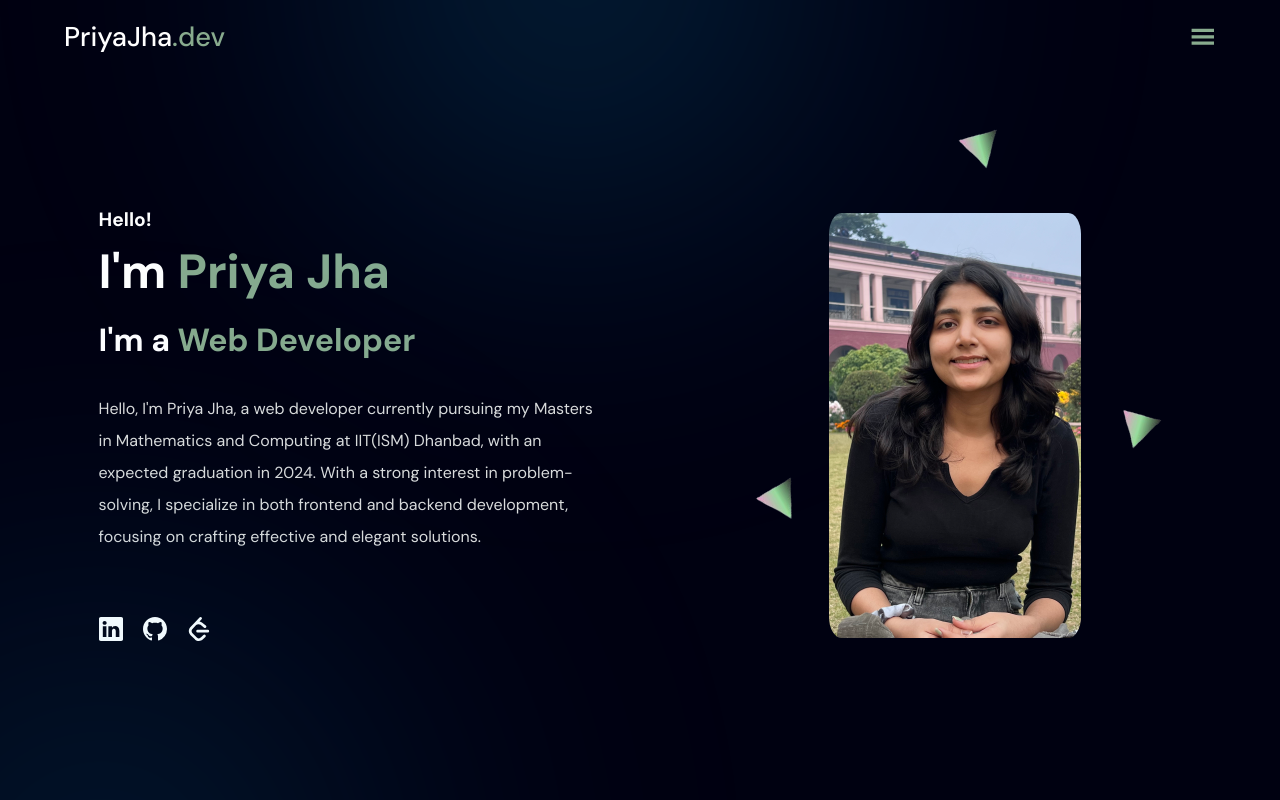
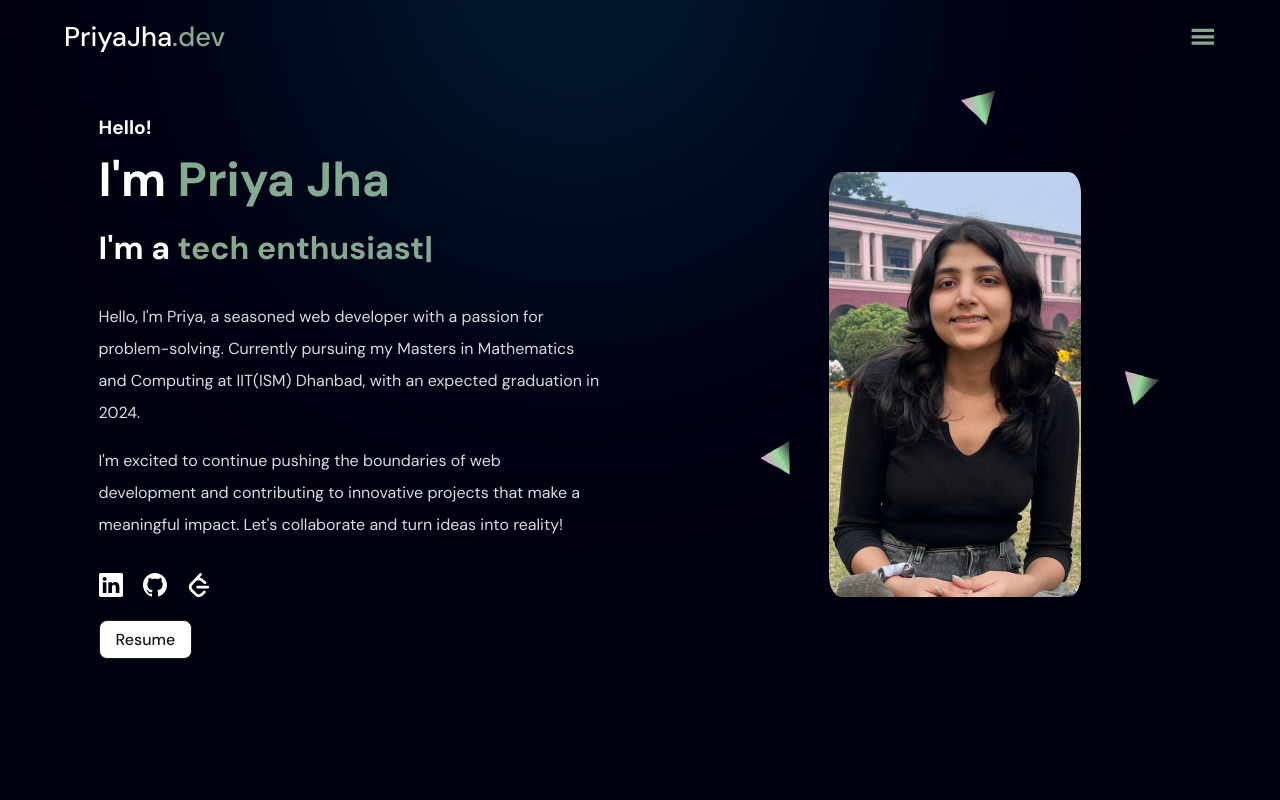
Before and after one commit to mikasa-404/main-portfolio, a React (Create React App) app: page / in a window 1280 px wide. Shown: the top 800 px of the page. Built offline with nearby package versions, Linux system fonts and the light colour scheme; the HTML template or start-up script is replaced by a standard one.

Commit message:
cursor animation added

```diff
--- a/package.json
+++ b/package.json
@@ -8,9 +8,12 @@
     "@testing-library/user-event": "^13.5.0",
     "framer-motion": "^11.0.3",
     "react": "^18.2.0",
+    "react-animated-cursor": "^2.11.2",
     "react-dom": "^18.2.0",
     "react-icons": "^5.0.1",
+    "react-rough-notation": "^1.0.5",
     "react-scripts": "5.0.1",
+    "react-type-animation": "^3.2.0",
     "styled-components": "^6.1.8",
     "web-vitals": "^2.1.4"
   },
--- a/src/App.js
+++ b/src/App.js
@@ -7,10 +7,8 @@ import MySkills from "./components/MySkills";
 import MyProjects from "./components/MyProjects";
 import Footer from "./components/Footer";
 import Navbar from "./components/Navbar";
-
 import TopFadeImage from "../src/assets/top.png"
-import LeftFadeImage from "../src/assets/left.png"
-
+import AnimatedCursor from "react-animated-cursor"
 
 
 function App() {
@@ -26,8 +24,15 @@ function App() {
         <Footer/>
         </Container>
         <FadeImage src={TopFadeImage} top="0"/>
-        <FadeImage src={LeftFadeImage} top="30vh"/>
       </MainBody>
+      <AnimatedCursor
+         innerSize={16}
+         outerSize={28}
+         color='136, 171, 142'
+         outerAlpha={0.2}
+         innerScale={0.7}
+         outerScale={5}
+      />
     </ThemeProvider>
   );
 }
--- a/src/components/MySkills.js
+++ b/src/components/MySkills.js
@@ -48,9 +48,7 @@ const MySkills = () => {
                         web applications.
                     </ParaText>
                     <ParaText>
-                        I have experience in using React and building scalable and maintainable applications.
-                        This has allowed me to create efficient and sustainable code that can adept to the
-                        changing needs of a business
+                    Beyond web development, I am deeply adept in problem-solving. My proficiency in data structures and algorithms, coupled with a strong command of the C++ language, equips me to tackle complex challenges with precision and efficiency.
                     </ParaText>
             </motion.div>
 
--- a/src/components/Showcase.js
+++ b/src/components/Showcase.js
@@ -1,5 +1,6 @@
 import React from "react";
-import {motion} from "framer-motion"
+import { motion } from "framer-motion";
+
 import {
   PaddingContainer,
   Heading,
@@ -7,6 +8,7 @@ import {
   FlexContainer,
   BlueText,
   IconContainer,
+  Button,
 } from "../styles/Global.styled";
 import { BsLinkedin, BsGithub } from "react-icons/bs";
 import { SiLeetcode } from "react-icons/si";
@@ -15,21 +17,30 @@ import {
   ShowcaseImageCard,
   Image,
   Particle,
-  Link,
+  StyledLink,
+  ResumeButoon,
 } from "../styles/Showcase.styled";
 import showcaseImage from "../assets/profile.png";
 import BackgroundImage from "../assets/particle.png";
 import { fadeInLeftVariant, fadeInRightVariant } from "../utils/Variants";
+import { TypeAnimation } from "react-type-animation";
 
 const Showcase = () => {
   return (
-
-    <PaddingContainer id="Home" left="3%" right="10%" top="18%" bottom="10%"
-      responsiveTop="8rem" responsiveLeft="1rem" responsiveRight="1rem"
+    <PaddingContainer
+      id="Home"
+      left="3%"
+      right="10%"
+      top="10%"
+      bottom="10%"
+      responsiveTop="8rem"
+      responsiveLeft="1rem"
+      responsiveRight="1rem"
     >
-      <FlexContainer align="center" fullWidthChild >
+      <FlexContainer align="center" fullWidthChild>
         {/*left content */}
-        <motion.div style={{textAlign:"left"}}
+        <motion.div
+          style={{ textAlign: "left" }}
           variants={fadeInLeftVariant}
           initial="hidden"
           whileInView="visible"
@@ -41,36 +52,70 @@ const Showcase = () => {
             I'm <BlueText>Priya Jha</BlueText>
           </Heading>
           <Heading as="h3" size="h3">
-            I'm a <BlueText>Web Developer</BlueText>
+            I'm a{" "}
+            <BlueText>
+              <TypeAnimation
+                sequence={[
+                  "web developer",
+                  1000,
+                  "problem solver",
+                  1000,
+                  "tech enthusiast",
+                  1000,
+                ]}
+                speed={50}
+                repeat={Infinity}
+              />
+            </BlueText>
           </Heading>
-          <ParaText as="p" top="2rem" bottom="4rem">
-            Hello, I'm Priya Jha, a web developer currently pursuing my Masters
-            in Mathematics and Computing at IIT(ISM) Dhanbad, with an expected
-            graduation in 2024. With a strong interest in problem-solving, I
-            specialize in both frontend and backend development, focusing on
-            crafting effective and elegant solutions.
+          <ParaText as="p" top="2rem" bottom="1rem">
+            Hello, I'm Priya, a seasoned web developer with a passion for
+            problem-solving. Currently pursuing my Masters in Mathematics and
+            Computing at IIT(ISM) Dhanbad, with an expected graduation in 2024.
+          </ParaText>
+          <ParaText as="p" bottom="2rem">
+            I'm excited to continue pushing the boundaries of web development
+            and contributing to innovative projects that make a meaningful
+            impact. Let's collaborate and turn ideas into reality!
           </ParaText>
           {/* social icons */}
           <FlexContainer gap="20px" responsiveFlex>
             <IconContainer color="white" size="1.5rem">
-            <Link target="blank" href="https://www.linkedin.com/in/priyajha414"><BsLinkedin /></Link>
+              <StyledLink
+                target="blank"
+                href="https://www.linkedin.com/in/priyajha414"
+              >
+                <BsLinkedin />
+              </StyledLink>
             </IconContainer>
             <IconContainer color="white" size="1.5rem">
-            <Link target="blank" href="https://github.com/mikasa-404"><BsGithub /></Link>
+              <StyledLink target="blank" href="https://github.com/mikasa-404">
+                <BsGithub />
+              </StyledLink>
             </IconContainer>
             <IconContainer color="white" size="1.5rem">
-            <Link target="blank" href="https://leetcode.com/mikasa404/"><SiLeetcode /></Link>
+              <StyledLink target="blank" href="https://leetcode.com/mikasa404/">
+                <SiLeetcode />
+              </StyledLink>
             </IconContainer>
+
+
           </FlexContainer>
+          <ResumeButoon
+            href="https://drive.google.com/file/d/1eEjDnKuC8x9dfDpBPdYppoiPS3U1W5ZI/view?usp=sharing"
+            target="blank">
+              Resume
+            </ResumeButoon>
         </motion.div>
 
         {/* right content */}
-        <FlexContainer as={motion.div}
+        <FlexContainer
+          as={motion.div}
           justify="flex-end"
           align="center"
-            variants={fadeInRightVariant}
-            initial="hidden"
-            whileInView="visible"
+          variants={fadeInRightVariant}
+          initial="hidden"
+          whileInView="visible"
         >
           <ShowcaseParticleContainer>
             <ShowcaseImageCard>
@@ -79,12 +124,12 @@ const Showcase = () => {
             <Particle
               as={motion.img}
               animate={{
-                x:[0, 100, 0],
+                x: [0, 100, 0],
                 rotate: 360,
-                scale:[1, 0.5, 1]
+                scale: [0.7, 0.5, 0.7],
               }}
               transition={{
-                duration:20,
+                duration: 20,
                 repeat: Infinity,
               }}
               src={BackgroundImage}
@@ -96,12 +141,12 @@ const Showcase = () => {
             <Particle
               as={motion.img}
               animate={{
-                y:[0, 100, 0],
+                y: [0, 100, 0],
                 rotate: -360,
-                scale:[1, 0.5, 1]
+                scale: [0.7, 0.5, 0.7],
               }}
               transition={{
-                duration:20,
+                duration: 20,
                 repeat: Infinity,
               }}
               src={BackgroundImage}
@@ -113,12 +158,12 @@ const Showcase = () => {
             <Particle
               as={motion.img}
               animate={{
-                y:[0, -100, 0],
+                y: [0, -100, 0],
                 rotate: -360,
-                scale:[1, 0.6, 1]
+                scale: [0.7, 0.5, 0.7],
               }}
               transition={{
-                duration:15,
+                duration: 15,
                 repeat: Infinity,
               }}
               src={BackgroundImage}
--- a/src/index.css
+++ b/src/index.css
@@ -2,7 +2,7 @@
   margin: 0;
   padding: 0;
   box-sizing: border-box;
-  /* background-color: #171717; */
+  /* background-color: rgb(136, 171, 142); */
   font-family: DM Sans;
 }
 
@@ -20,7 +20,7 @@ body {
     sans-serif;
   -webkit-font-smoothing: antialiased;
   -moz-osx-font-smoothing: grayscale;
-  overflow: hidden;
+  overflow-x: hidden;
 }
 
 code {
--- a/src/styles/Global.styled.js
+++ b/src/styles/Global.styled.js
@@ -16,13 +16,12 @@ export const PaddingContainer = styled.div`
   padding-left: ${({ left }) => left};
   padding-right: ${({ right }) => right};
   /* border: 2px solid red; */
-  @media (max-width: ${({theme})=>theme.breakpoints.mobile}) {
+  @media (max-width: ${({ theme }) => theme.breakpoints.mobile}) {
     padding-top: ${({ responsiveTop }) => responsiveTop};
     padding-bottom: ${({ responsiveBottom }) => responsiveBottom};
     padding-left: ${({ responsiveLeft }) => responsiveLeft};
     padding-right: ${({ responsiveRight }) => responsiveRight};
   }
-
 `;
 
 export const FlexContainer = styled.div`
@@ -36,65 +35,72 @@ export const FlexContainer = styled.div`
     flex: ${({ fullWidthChild }) => fullWidthChild && 1};
   }
 
-  @media (max-width: ${({theme})=>theme.breakpoints.mobile}) {
-    display: ${({responsiveFlex})=> responsiveFlex? 'flex': 'block'};
-    flex-direction: ${({responsiveDirection})=>responsiveDirection};
+  @media (max-width: ${({ theme }) => theme.breakpoints.mobile}) {
+    display: ${({ responsiveFlex }) => (responsiveFlex ? "flex" : "block")};
+    flex-direction: ${({ responsiveDirection }) => responsiveDirection};
   }
-
-`
-export const Heading=styled(PaddingContainer)`
-    color: ${({theme})=>theme.colors.white};
+`;
+export const Heading = styled(PaddingContainer)`
+  color: ${({ theme }) => theme.colors.white};
   text-align: ${({ align }) => align};
   font-size: ${({ size }) => {
-        switch(size){
-            case 'h1': return '4.5rem';
-            case 'h2': return '3rem';
-            case 'h3': return '2rem';
-            case 'h4': return '1.2rem';
-            default : return ;
-
+    switch (size) {
+      case "h1":
+        return "4.5rem";
+      case "h2":
+        return "3rem";
+      case "h3":
+        return "2rem";
+      case "h4":
+        return "1.2rem";
+      default:
+        return;
     }
-
   }};
 
-  @media (max-width: ${({theme})=>theme.breakpoints.mobile}) {
+  @media (max-width: ${({ theme }) => theme.breakpoints.mobile}) {
     font-size: ${({ size }) => {
-        switch(size){
-            case 'h1': return '2.5rem';
-            case 'h2': return '2rem';
-            case 'h3': return '1.5rem';
-            case 'h4': return '1rem';
-            default : return ;
-
+      switch (size) {
+        case "h1":
+          return "2.5rem";
+        case "h2":
+          return "2rem";
+        case "h3":
+          return "1.5rem";
+        case "h4":
+          return "1rem";
+        default:
+          return;
       }
-
     }};
   }
-`
+`;
 
-export const BlueText= styled.span`
-    color: ${({theme})=>theme.colors.secondary};
-`
+export const BlueText = styled.span`
+  color: ${({ theme }) => theme.colors.secondary};
+`;
 
+export const ParaText = styled(PaddingContainer)`
+  color: ${({ theme }) => theme.colors.para_text_color};
+  line-height: 2rem;
+`;
 
-export const ParaText= styled(PaddingContainer)`
-    color: ${({theme})=>theme.colors.para_text_color};
-    line-height: 2rem;
-`
-
-export const IconContainer=styled.div`
+export const IconContainer = styled.div`
   font-size: ${({ size }) => size};
   cursor: pointer;
-    color:${({color, theme})=>{
-        switch(color){
-            case 'white': return theme.colors.white;
-            case 'blue' : return theme.colors.secondary;
-            default: return;
+  color: ${({ color, theme }) => {
+    switch (color) {
+      case "white":
+        return theme.colors.white;
+      case "blue":
+        return theme.colors.secondary;
+      default:
+        return;
     }
-    }}
-`
+  }};
+`;
 
-export const Button= styled.a`
+export const Button = styled.a`
   display: inline-block;
   width: max-content;
   padding: 1rem 2rem;
@@ -106,13 +112,13 @@ export const Button= styled.a`
   transition: all 0.3s ease;
   text-decoration: none;
 
-    &:hover{
+  &:hover {
     color: ${({ theme }) => theme.colors.primary_light};
     background-color: ${({ theme }) => theme.colors.white};
   }
-`
+`;
 
-export const FadeImage=styled.img`
+export const FadeImage = styled.img`
   position: absolute;
   top: ${({ top }) => top};
   bottom: ${({ bottom }) => bottom};
@@ -120,7 +126,7 @@ export const FadeImage=styled.img`
   right: ${({ right }) => right};
   z-index: 0;
 
-    @media (max-width:${({theme})=>theme.breakpoints.mobile}){
+  @media (max-width: ${({ theme }) => theme.breakpoints.mobile}) {
     display: none;
   }
-`
+`;
--- a/src/styles/Showcase.styled.js
+++ b/src/styles/Showcase.styled.js
@@ -1,37 +1,52 @@
 import styled from "styled-components";
+export const StyledLink = styled.a`
+  display: inline-block;
+  text-decoration: none;
+  color: inherit;
+`;
 
-export const ShowcaseParticleContainer=styled.div`
+export const ShowcaseParticleContainer = styled.div`
   position: relative;
   /* border: 5px solid red; */
-    @media (max-width: ${({theme})=>theme.breakpoints.mobile}) {
+  @media (max-width: ${({ theme }) => theme.breakpoints.mobile}) {
     display: none;
   }
-
-`
-export const ShowcaseImageCard=styled.div`
+`;
+export const ShowcaseImageCard = styled.div`
   position: relative;
   overflow: hidden;
   height: 100%;
   width: max-content;
-`
-export const Image=styled.img`
+`;
+export const Image = styled.img`
   border-radius: 5%;
   height: 100%;
   margin-right: 20px;
-`
+`;
 
-export const Particle=styled.img`
+export const Particle = styled.img`
   position: absolute;
   top: ${({ top }) => top};
   bottom: ${({ bottom }) => bottom};
   left: ${({ left }) => left};
   right: ${({ right }) => right};
-    transform: rotate(${({rotate})=>rotate});
-`
-export const Link=styled.a`
-    display: inline-block;
-
+  transform: rotate(${({ rotate }) => rotate});
+`;
+export const ResumeButoon = styled.a`
+  display: block;
+  width: max-content;
+  border: 1px solid ;
+  border-radius: 8px;
+  cursor: pointer;
+  transition: all 0.3s ease;
   text-decoration: none;
-    color: inherit;
-    cursor: pointer;
-`
+  color: ${({ theme }) => theme.colors.primary_light};
+  background-color: ${({ theme }) => theme.colors.white};
+  padding: 0.5rem 1rem;
+  margin-top: 1rem;
+  font-weight:  ${({ theme }) => theme.fonts.weight.medium};
+  &:hover {
+    color: ${({ theme }) => theme.colors.white};
+    background-color: ${({ theme }) => theme.colors.primary_light};
+  }
+`;
```
Also changed, not shown: public/logo192.png, 1 other file (tests, documents, lock files or other folders). Lines whose indentation alone changed are shown as unchanged.
